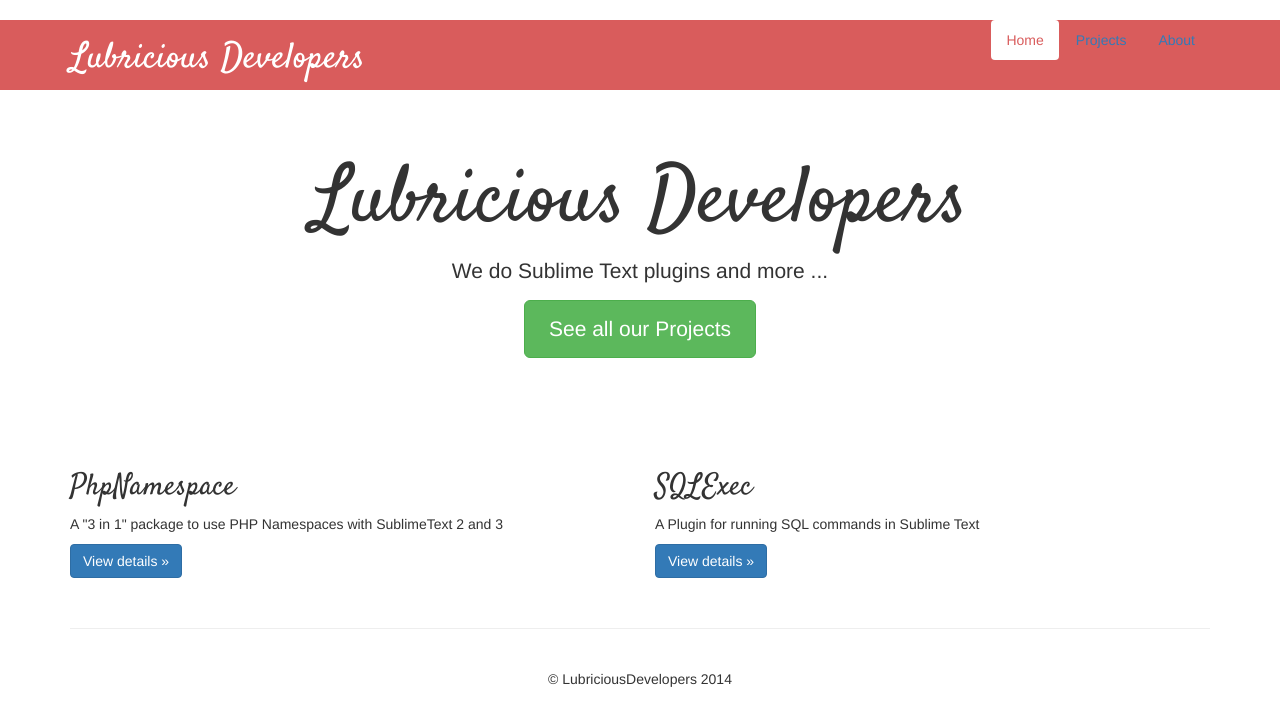
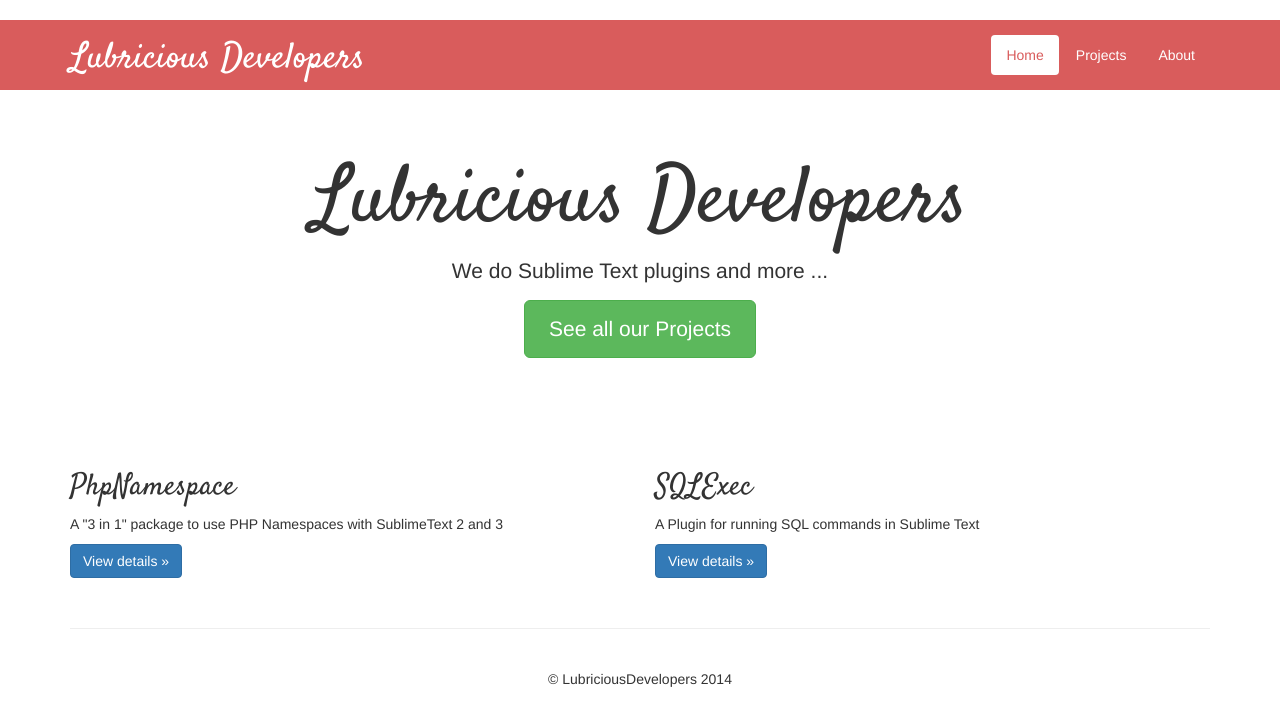
Before and after one commit to LubriciousDevelopers/lubriciousdevelopers.github.io, a Jekyll site: the page built from index.html, in a window 1280 px wide. Shown: the top 726 px of the page. Built offline with Jekyll 4.4.1, drawn with Linux system fonts in a browser that asks for light colours; nearby versions of some CDN libraries.

Commit message:
Change header

```diff
--- a/css/styles.css
+++ b/css/styles.css
@@ -24,7 +24,14 @@
     color: #FFF;
 }
 
+div.header .nav-pills {
+    margin-top: 15px;
+}
+
 div.header .nav-pills > li.active > a, div.header .nav-pills > li.active > a:hover, div.header .nav-pills > li.active > a:focus {
     color: #D95C5C;
     background-color: #FFF;
 }
+div.header a {
+    color: #FFF;
+}
```
